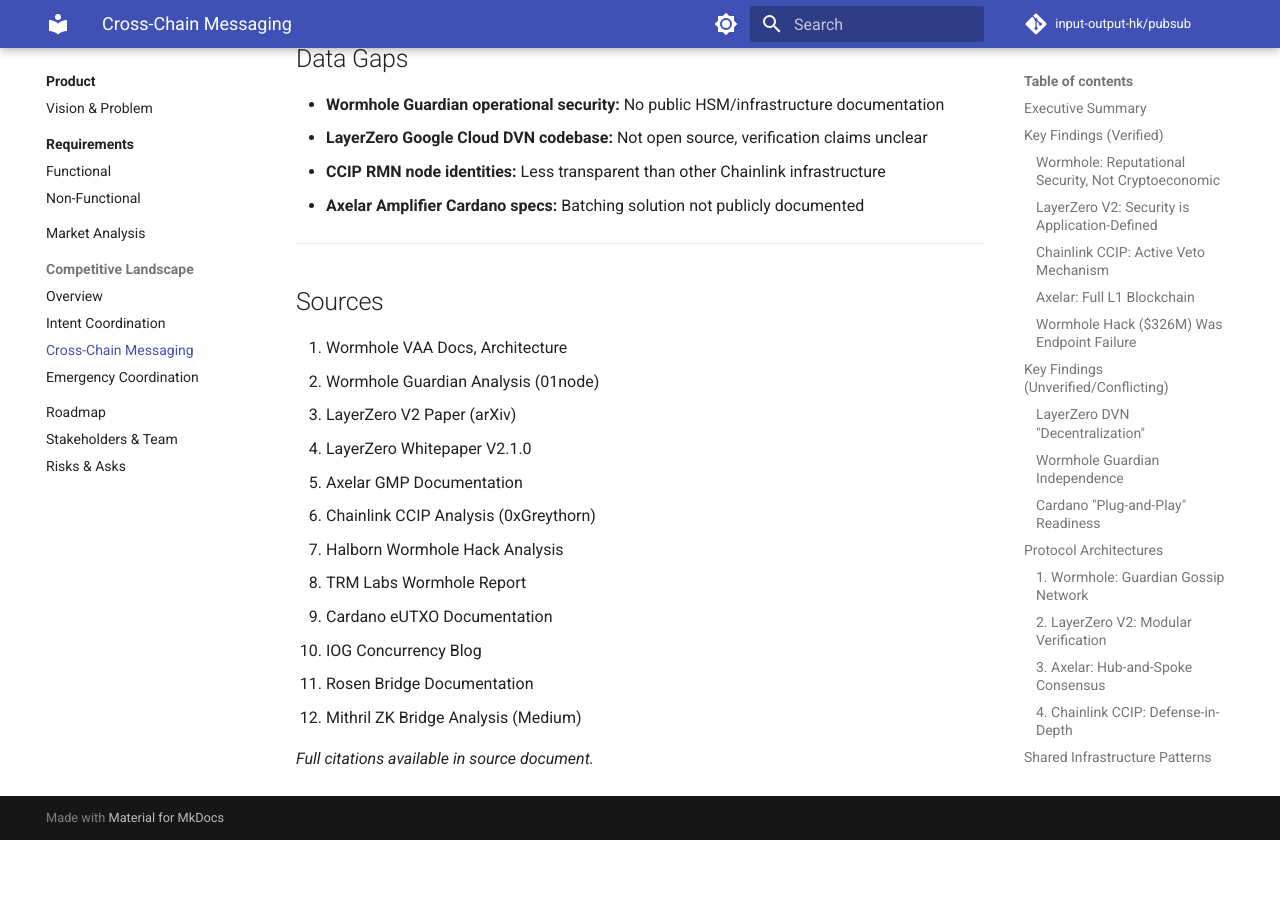
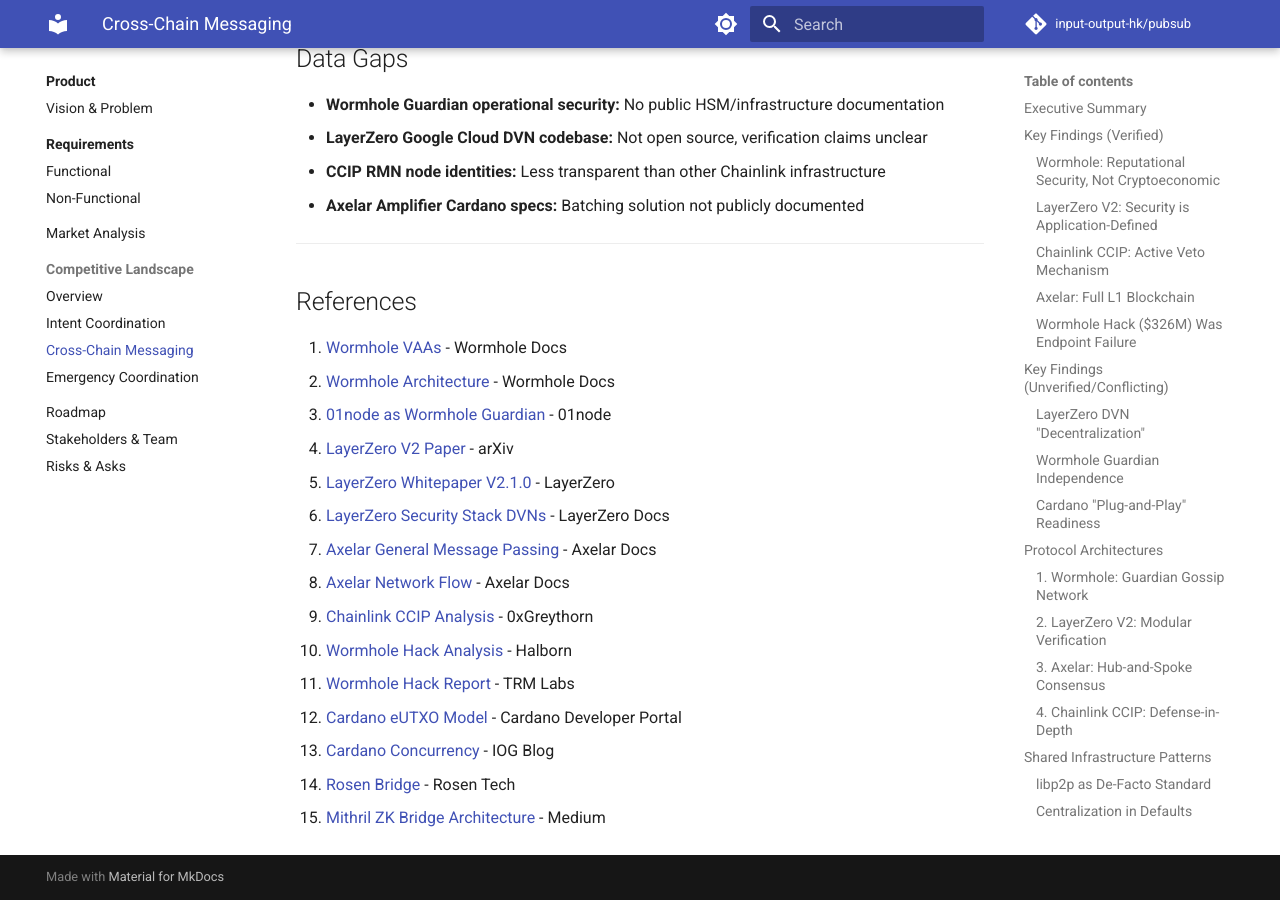
Before and after one commit to input-output-hk/pubsub, an MkDocs documentation site: the page built from docs/product/competitive/cross-chain-messaging.md, in a window 1280 px wide and 900 px high, scrolled down 7662 px. Built offline with MkDocs 1.6.1 and Material for MkDocs 9.7.7, drawn with Linux system fonts in a browser that asks for light colours; a script that is not in the unit is left out; comment, search, counter and statistics services are not loaded; before the commit the page ends 8502 px from its top, so only the background shows below that.

Commit message:
Add proper reference links to competitive analysis docs
- Intent coordination: CoW, UniswapX, 1inch, Anoma, ERC-7683 sources
- Cross-chain: Wormhole, LayerZero, Axelar, CCIP, Cardano sources
- Emergency: Incident reports, postmortems, defense mechanism docs

```diff
--- a/docs/product/competitive/cross-chain-messaging.md
+++ b/docs/product/competitive/cross-chain-messaging.md
@@ -303,19 +303,20 @@
 
 ---
 
-## Sources
+## References
 
-1. Wormhole VAA Docs, Architecture
-2. Wormhole Guardian Analysis (01node)
-3. LayerZero V2 Paper (arXiv)
-4. LayerZero Whitepaper V2.1.0
-5. Axelar GMP Documentation
-6. Chainlink CCIP Analysis (0xGreythorn)
-7. Halborn Wormhole Hack Analysis
-8. TRM Labs Wormhole Report
-9. Cardano eUTXO Documentation
-10. IOG Concurrency Blog
-11. Rosen Bridge Documentation
-12. Mithril ZK Bridge Analysis (Medium)
-
-*Full citations available in source document.*
+1. [Wormhole VAAs](https://wormhole.com/docs/protocol/infrastructure/vaas/) - Wormhole Docs
+2. [Wormhole Architecture](https://wormhole.com/docs/protocol/architecture/) - Wormhole Docs
+3. [01node as Wormhole Guardian](https://01node.com/01node-a-wormhole-guardian/) - 01node
+4. [LayerZero V2 Paper](https://arxiv.org/html/2312.09118v2) - arXiv
+5. [LayerZero Whitepaper V2.1.0](https://layerzero.network/publications/LayerZero_Whitepaper_V2.1.0.pdf) - LayerZero
+6. [LayerZero Security Stack DVNs](https://docs.layerzero.network/v2/concepts/modular-security/security-stack-dvns) - LayerZero Docs
+7. [Axelar General Message Passing](https://docs.axelar.dev/dev/general-message-passing/overview/) - Axelar Docs
+8. [Axelar Network Flow](https://docs.axelar.dev/learn/network/flow/) - Axelar Docs
+9. [Chainlink CCIP Analysis](https://0xgreythorn.medium.com/an-exploration-into-chainlink-and-its-ccip-b002fbee22f0) - 0xGreythorn
+10. [Wormhole Hack Analysis](https://www.halborn.com/blog/post/explained-the-wormhole-hack-february-2022) - Halborn
+11. [Wormhole Hack Report](https://www.trmlabs.com/resources/blog/solana-wormhole-compromise-120k-stolen-eth) - TRM Labs
+12. [Cardano eUTXO Model](https://developers.cardano.org/docs/learn/core-concepts/eutxo/) - Cardano Developer Portal
+13. [Cardano Concurrency](https://iohk.io/en/blog/posts/2021/09/10/concurrency-and-all-that-cardano-smart-contracts-and-the-eutxo-model/) - IOG Blog
+14. [Rosen Bridge](https://rosen.tech/) - Rosen Tech
+15. [Mithril ZK Bridge Architecture](https://medium.com/@agustinenada/building-a-zk-bridge-for-cardano-with-mithril-architecture-tradeoffs-and-the-road-ahead-6ed9c35eec84) - Medium
```
Also changed, not shown: docs/product/competitive/emergency-coordination.md (+15 -13 lines), docs/product/competitive/intent-coordination.md (+13 -13 lines).
